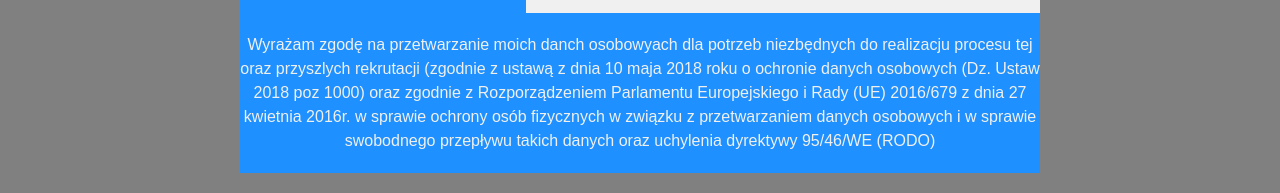
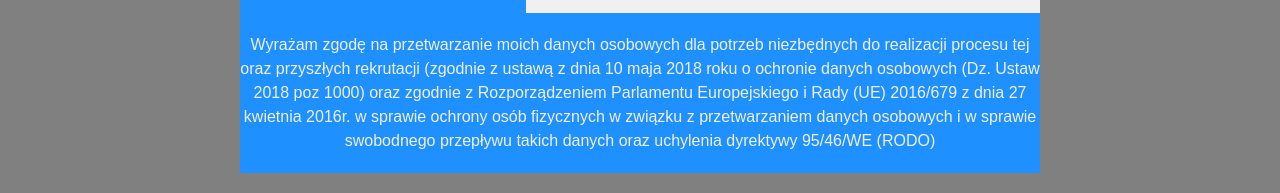
Before and after one commit to hgf700/resume, a plain HTML site: page index.html in a window 1280 px wide. Shown: the part 604-797 px from the top of the page. Drawn offline with Linux system fonts and the light colour scheme.

Commit message:
fix: Fix typo in consent text and add resume in .docx format

```diff
--- a/index.html
+++ b/index.html
@@ -69,7 +69,7 @@
             </div>
         </div>
         <div class="rodo">
-            <p>Wyrażam zgodę na przetwarzanie moich danch osobowyach dla potrzeb niezbędnych do realizacju procesu tej oraz przyszlych rekrutacji (zgodnie z ustawą z dnia 10 maja 2018 roku o ochronie danych osobowych (Dz. Ustaw 2018 poz 1000) oraz zgodnie z Rozporządzeniem Parlamentu Europejskiego i Rady (UE) 2016/679 z dnia 27 kwietnia 2016r. w sprawie ochrony osób fizycznych w związku z przetwarzaniem danych osobowych i w sprawie swobodnego przepływu takich danych oraz uchylenia dyrektywy 95/46/WE (RODO)</p>
+            <p>Wyrażam zgodę na przetwarzanie moich danych osobowych dla potrzeb niezbędnych do realizacji procesu tej oraz przyszłych rekrutacji (zgodnie z ustawą z dnia 10 maja 2018 roku o ochronie danych osobowych (Dz. Ustaw 2018 poz 1000) oraz zgodnie z Rozporządzeniem Parlamentu Europejskiego i Rady (UE) 2016/679 z dnia 27 kwietnia 2016r. w sprawie ochrony osób fizycznych w związku z przetwarzaniem danych osobowych i w sprawie swobodnego przepływu takich danych oraz uchylenia dyrektywy 95/46/WE (RODO)</p>
         </div>
     </div>
     <script src="toggleTheme.js"></script>
```
Also changed, not shown: 1 other file.
